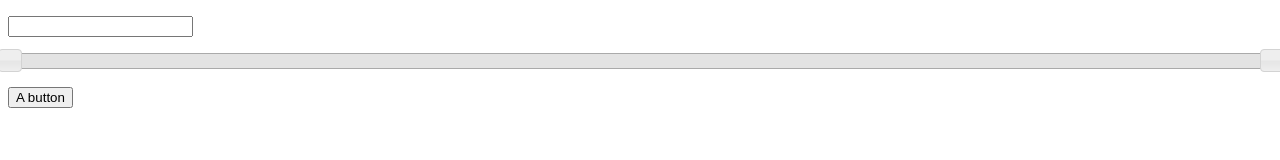
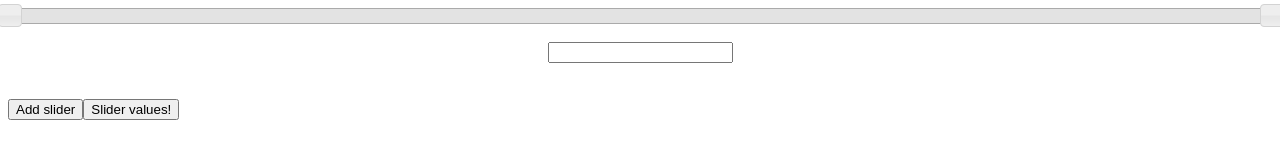
Before and after one commit to SMores/what-gifs, a browser extension: page sliders/slider.html in a window 1280 px wide. Drawn offline with Linux system fonts and the light colour scheme.

Commit message:
updated playing with sliders

```diff
--- a/sliders/slider.html
+++ b/sliders/slider.html
@@ -33,15 +33,19 @@
 </head>
 <body>
 
-<p>
+<div id="input" style="text-align:center">
   <!-- <form> -->
-    <input id="sub" type="text" name="subtitle">
+    <!-- <input id="sub" type="text" name="subtitle"> -->
   <!-- </form> -->
-</p>
+</div>
 
-<div id="slider-range"></div>
 <br>
-<button>A button</button>
+
+<div>
+  <button id="add">Add slider</bottom>
+  <br>
+  <button id="check">Slider values!</button>
+</div>
 
 </body>
 </html>
--- a/sliders/slider.js
+++ b/sliders/slider.js
@@ -1,24 +1,39 @@
 $(document).ready(function() {
+  var i = 0;
+  var seconds = 500; // TODO: HOW DO WE GET THIS
   function addSlider() {
-    $( "#slider-range" ).slider({
+    $('#input').append($('<div id="slider-range' + i + '"></div><br>'));
+    $('#input').append($('<input id="sub' + i + '" type="text"></div><br><br>'));
+    $( "#slider-range"+i ).slider({
       range: true,
       min: 0,
-      max: 500,
-      values: [ 0, 500 ],
+      max: seconds,
+      values: [ 0, seconds ],
       slide: function( event, ui ) {
         $( "#amount" ).val( "$" + ui.values[ 0 ] + " - $" + ui.values[ 1 ] );
       }
     });
-    $( "#amount" ).val( "$" + $( "#slider-range" ).slider( "values", 0 ) +
-      " - $" + $( "#slider-range" ).slider( "values", 1 ) );
+    $( "#amount" ).val( "$" + $( "#slider-range"+i ).slider( "values", 0 ) +
+      " - $" + $( "#slider-range"+i ).slider( "values", 1 ) );
+    i++;
   };
+
   addSlider();
-  $('button').click(function() {
-    console.log("clicked!");
-    // console.log($( "#amount" ).val( "$" + $( "#slider-range" ).slider( "values", 0 ) +
-    //   " - $" + $( "#slider-range" ).slider( "values", 1 )));
-    console.log($("#slider-range").slider("values")[0]);
-    console.log($("#slider-range").slider("values")[1]);
-    console.log($('#sub').val());
+  $('#add').click(function() {
+    console.log("Added!");
+    addSlider();
+  });
+
+  $('#check').click(function() {
+    // TODO
+    // send data to server for ffmpeg
+    console.log("Checking all sliders and text:");
+    for (var j = 0; j < i; j++) {
+      var str = "";
+      str += $("#slider-range"+j).slider("values")[0] + " ";
+      str += $("#slider-range"+j).slider("values")[1] + " ";
+      str += $("#sub"+j).val();
+      console.log(str);
+    }
   });
 });
```
